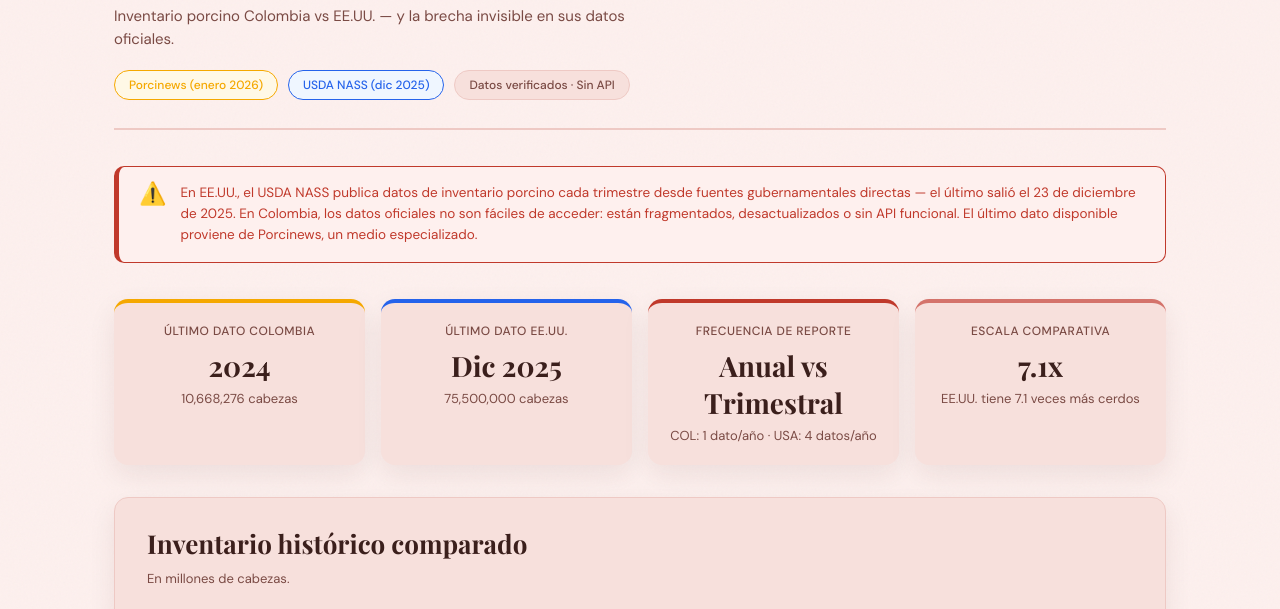
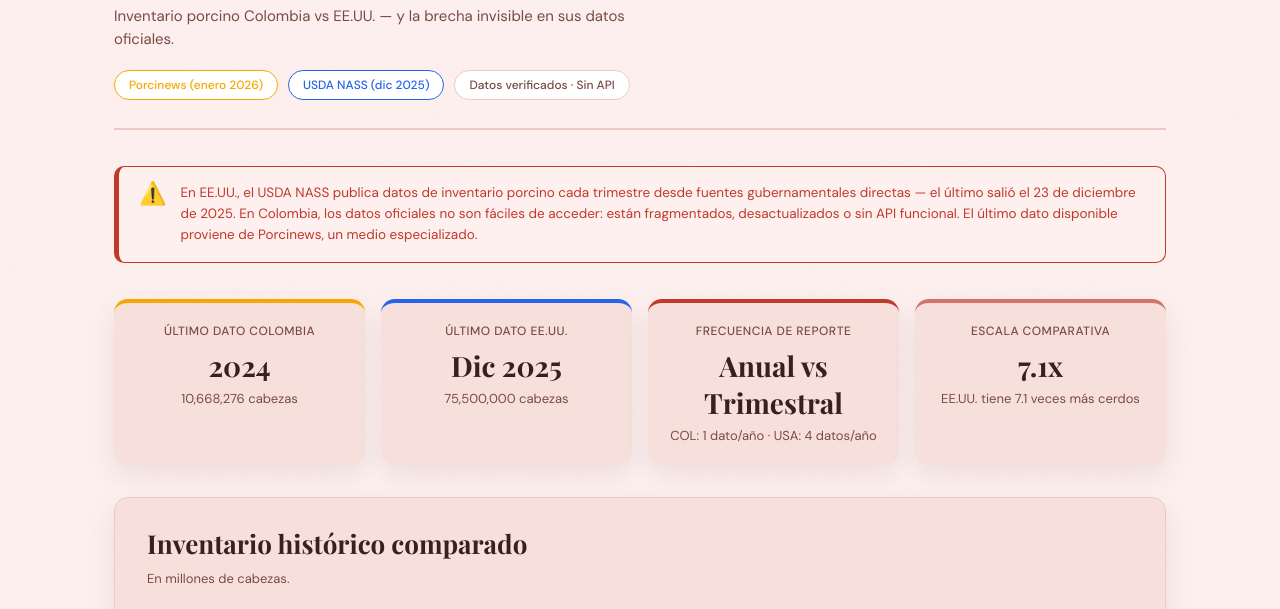
Before and after one commit to jdecore/porkxi, an Astro site: page / in a window 1280 px wide. Shown: the part 155-764 px from the top of the page. Built offline with nearby package versions, Linux system fonts and the light colour scheme; Astro itself is replaced by a stand-in of ours.

Commit message:
correciones

```diff
--- a/src/styles/encabezado.css
+++ b/src/styles/encabezado.css
@@ -45,19 +45,19 @@
 
 .encabezado__badge--colombia {
   border-color: var(--colombia);
-  background: #FFF8E6;
+  background: white;
   color: var(--colombia);
 }
 
 .encabezado__badge--usa {
   border-color: var(--usa);
-  background: #EFF6FF;
+  background: white;
   color: var(--usa);
 }
 
 .encabezado__badge--datos {
   border-color: var(--crema-borde);
-  background: var(--crema-oscuro);
+  background: white;
   color: var(--tinta-claro);
 }
 
--- a/src/styles/explicacion.css
+++ b/src/styles/explicacion.css
@@ -1,5 +1,5 @@
 .explicacion {
-  background: var(--crema-oscuro);
+  background: white;
   border: 1.5px solid var(--crema-borde);
   border-radius: 14px;
   padding: 30px 32px;
```
